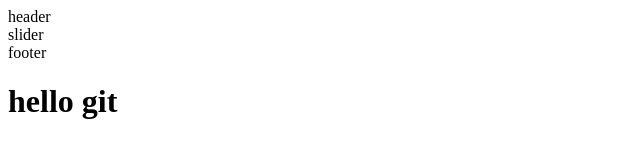
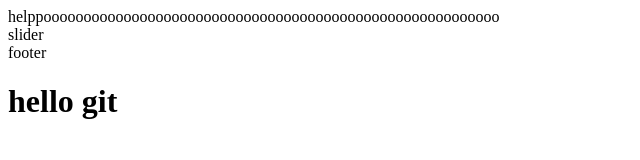
Before and after one commit to amirhnmi/git-project-2, a website: page index.html in a window 1280 px wide. Shown: the whole page, without its empty margins (0-640 px from the left). Drawn offline with Linux system fonts and the light colour scheme.

Commit message:
header changed

```diff
--- a/index.html
+++ b/index.html
@@ -7,7 +7,7 @@
 </head>
 <body>
     <header>
-        header
+        helppooooooooooooooooooooooooooooooooooooooooooooooooooooooooo
     </header>
     <section>
         slider
```
